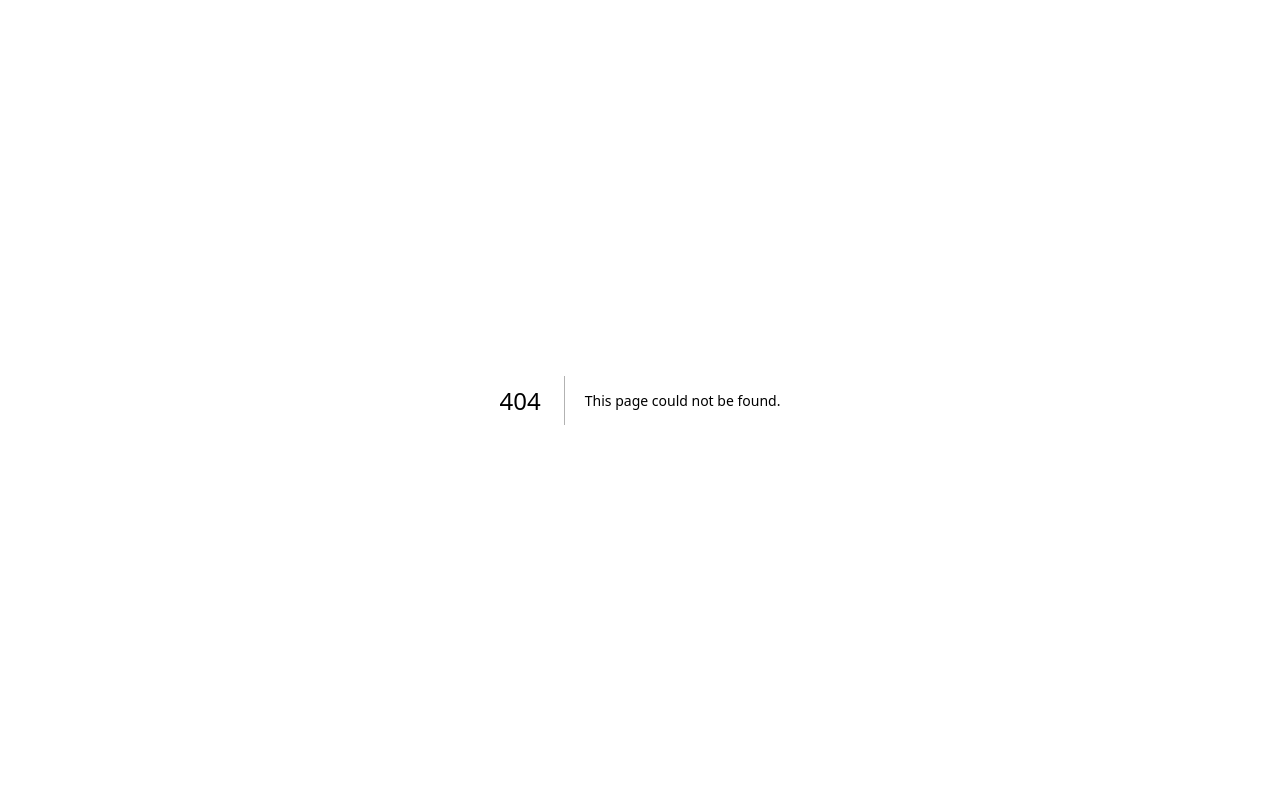
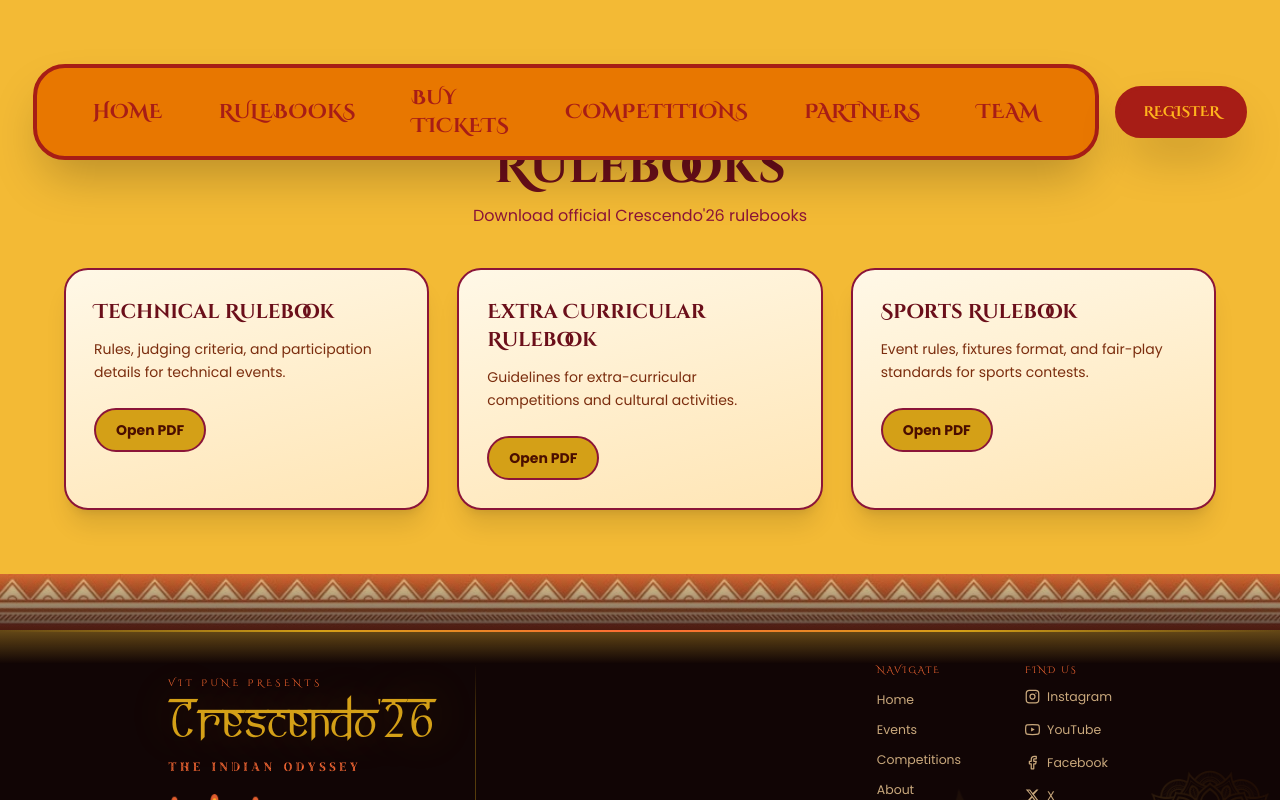
Before and after one commit to Aryan-A-Sonawane/crescendo26, a Next.js app in the folder frontend/: page /rulebooks in a window 1280 px wide. Before the commit this address had no page. Shown: the top 800 px of the page. Built offline with nearby package versions, Linux system fonts and the light colour scheme; a web font is replaced by a local one.

Commit message:
Add rulebooks page and update navbar/rulebook links

```diff
--- a/frontend/app/competitions/page.tsx
+++ b/frontend/app/competitions/page.tsx
@@ -59,7 +59,7 @@ const sports = [
 
 const rulebooks: Record<string, { label: string; path: string }[]> = {
   technical: [
-    { label: "Technical Rulebook", path: "/rulebooks/technical.pdf" },
+    { label: "Technical Rulebook", path: "/rulebooks/Technical.pdf" },
   ],
   ec: [
     { label: "EC Rulebook", path: "/rulebooks/Extra-Curriular.pdf" },
--- /dev/null
+++ b/frontend/app/rulebooks/page.tsx
@@ -0,0 +1,82 @@
+import Navbar from "@/components/Navbar";
+import Footer from "@/components/Footer";
+
+const rulebooks = [
+  {
+    title: "Technical Rulebook",
+    description: "Rules, judging criteria, and participation details for technical events.",
+    href: "/rulebooks/Technical.pdf",
+  },
+  {
+    title: "Extra Curricular Rulebook",
+    description: "Guidelines for extra-curricular competitions and cultural activities.",
+    href: "/rulebooks/Extra-Curriular.pdf",
+  },
+  {
+    title: "Sports Rulebook",
+    description: "Event rules, fixtures format, and fair-play standards for sports contests.",
+    href: "/rulebooks/Sports.pdf",
+  },
+];
+
+export default function RulebooksPage() {
+  return (
+    <div className="min-h-screen bg-[#f3ba35] relative overflow-x-hidden">
+      <Navbar />
+
+      <main className="px-4 sm:px-6 lg:px-8 pt-28 md:pt-36 pb-16">
+        <section className="max-w-6xl mx-auto">
+          <h1
+            className="text-4xl md:text-5xl font-bold text-center"
+            style={{ color: "#6B0F1A", fontFamily: "'Cinzel Decorative', serif" }}
+          >
+            Rulebooks
+          </h1>
+          <p className="text-center mt-3" style={{ color: "#8B1538", fontFamily: "'Poppins', sans-serif" }}>
+            Download official Crescendo&apos;26 rulebooks
+          </p>
+
+          <div className="grid md:grid-cols-3 gap-5 md:gap-7 mt-10">
+            {rulebooks.map((book) => (
+              <article
+                key={book.href}
+                className="rounded-3xl border-2 p-6 md:p-7 shadow-xl"
+                style={{
+                  borderColor: "#8B1538",
+                  background: "linear-gradient(165deg, #FFF8E7 0%, #FFE5B4 100%)",
+                }}
+              >
+                <h2
+                  className="text-xl font-bold"
+                  style={{ color: "#6B0F1A", fontFamily: "'Cinzel Decorative', serif" }}
+                >
+                  {book.title}
+                </h2>
+                <p className="mt-3 text-sm leading-relaxed" style={{ color: "#7B2D0E", fontFamily: "'Poppins', sans-serif" }}>
+                  {book.description}
+                </p>
+
+                <a
+                  href={book.href}
+                  target="_blank"
+                  rel="noopener noreferrer"
+                  className="inline-flex items-center justify-center mt-6 px-5 py-2.5 rounded-full border-2 font-bold text-sm transition-all duration-300 hover:scale-105"
+                  style={{
+                    borderColor: "#8B1538",
+                    backgroundColor: "#D4A017",
+                    color: "#4a0e00",
+                    fontFamily: "'Poppins', sans-serif",
+                  }}
+                >
+                  Open PDF
+                </a>
+              </article>
+            ))}
+          </div>
+        </section>
+      </main>
+
+      <Footer />
+    </div>
+  );
+}
--- a/frontend/components/Navbar.tsx
+++ b/frontend/components/Navbar.tsx
@@ -5,10 +5,10 @@ import Link from "next/link";
 
 const navLinks = [
   { href: "/", label: "HOME" },
-  { href: "#events", label: "EVENTS" },
+  { href: "/rulebooks", label: "RULEBOOKS" },
   { href: "https://learner.vierp.in/events", label: "BUY TICKETS", external: true },
   { href: "/competitions", label: "COMPETITIONS" },
-  { href: "#partner", label: "PARTNERS" },
+  { href: "/#partner", label: "PARTNERS" },
   { href: "/team", label: "TEAM" },
 ];
 
```
